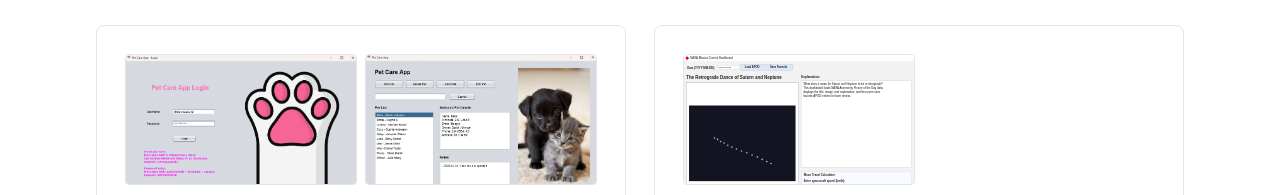
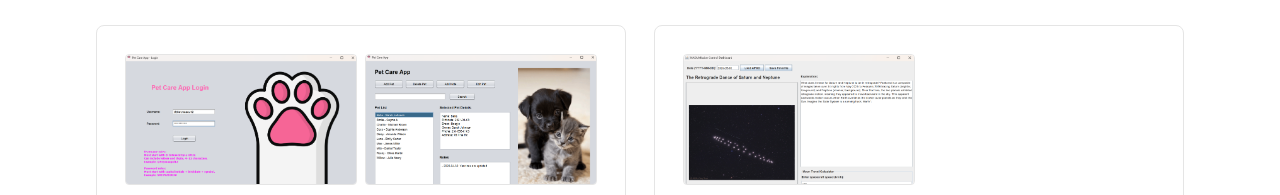
Before and after one commit to SeymaOA/vibe-portfolio-site, an Astro site in the folder web/: page /projects in a window 1280 px wide. Shown: the part 379-574 px from the top of the page. Built offline with nearby package versions, Linux system fonts and the light colour scheme; Astro itself is replaced by a stand-in of ours; a web font is replaced by a local one.

Commit message:
Use real NASA dashboard screenshot

```diff
--- a/web/src/pages/projects.astro
+++ b/web/src/pages/projects.astro
@@ -29,7 +29,7 @@ const projects = [
       'A Java Swing desktop dashboard that loads NASA Astronomy Picture of the Day data from the NASA API, displays the image and explanation, saves favorites to a text file, and includes a moon travel time calculator.',
     status: 'Built',
     tools: ['Java Swing', 'NASA API', 'HTTP Client', 'Regex', 'File I/O'],
-    image: '/nasa-mission-dashboard.svg',
+    image: '/nasa-dashboard.png',
     imageAlt: 'NASA Mission Control Dashboard Java Swing interface',
     href: '#',
   },
```
Also changed, not shown: web/public/nasa-dashboard.png (added), web/public/nasa-mission-dashboard.svg (deleted).
